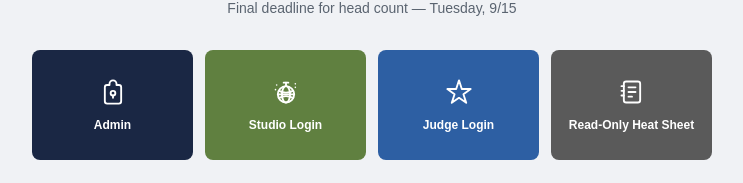
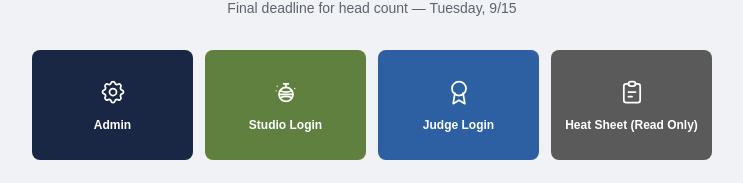
Before and after one commit to jordnbeckr/showcase-app, a Next.js app: page / in a window 1280 px wide. Shown: the part 365-548 px from the top of the page, without its empty margins (268-1011 px from the left). Built offline with nearby package versions, Linux system fonts and the light colour scheme; no server answers.

Commit message:
Fix login page icons to match Tabler outline designs
Co-Authored-By: Claude Sonnet 4.6 <noreply@anthropic.com>

```diff
--- a/app/page.tsx
+++ b/app/page.tsx
@@ -7,11 +7,11 @@ const entries = [
     href: '/login/admin',
     label: 'Admin',
     color: '#1a2744',
+    // ti-settings
     icon: (
-      <svg width="28" height="28" viewBox="0 0 24 24" fill="none" stroke="currentColor" strokeWidth="1.6" strokeLinecap="round" strokeLinejoin="round">
-        <path d="M12 2a3 3 0 0 1 3 3v1h2a2 2 0 0 1 2 2v12a2 2 0 0 1-2 2H7a2 2 0 0 1-2-2V8a2 2 0 0 1 2-2h2V5a3 3 0 0 1 3-3z"/>
-        <circle cx="12" cy="13" r="2"/>
-        <path d="M12 15v2"/>
+      <svg width="28" height="28" viewBox="0 0 24 24" fill="none" stroke="currentColor" strokeWidth="1.5" strokeLinecap="round" strokeLinejoin="round">
+        <path d="M10.325 4.317c.426-1.756 2.924-1.756 3.35 0a1.724 1.724 0 0 0 2.573 1.066c1.543-.94 3.31.826 2.37 2.37a1.724 1.724 0 0 0 1.065 2.572c1.756.426 1.756 2.924 0 3.35a1.724 1.724 0 0 0-1.066 2.573c.94 1.543-.826 3.31-2.37 2.37a1.724 1.724 0 0 0-2.572 1.065c-.426 1.756-2.924 1.756-3.35 0a1.724 1.724 0 0 0-2.573-1.066c-1.543.94-3.31-.826-2.37-2.37a1.724 1.724 0 0 0-1.065-2.572c-1.756-.426-1.756-2.924 0-3.35a1.724 1.724 0 0 0 1.066-2.573c-.94-1.543.826-3.31 2.37-2.37.996.608 2.296.07 2.572-1.065z"/>
+        <circle cx="12" cy="12" r="3"/>
       </svg>
     ),
   },
@@ -19,20 +19,18 @@ const entries = [
     href: '/login/studio',
     label: 'Studio Login',
     color: '#608040',
+    // disco ball — sphere with grid, hanging cord, sparkle dots
     icon: (
-      <svg width="28" height="28" viewBox="0 0 24 24" fill="none" stroke="currentColor" strokeWidth="1.6" strokeLinecap="round" strokeLinejoin="round">
-        {/* disco ball */}
-        <circle cx="12" cy="14" r="7"/>
-        <ellipse cx="12" cy="14" rx="3.5" ry="7"/>
-        <line x1="5" y1="14" x2="19" y2="14"/>
-        <path d="M6 11q3 1.5 6 1.5t6-1.5"/>
-        <path d="M6 17q3-1.5 6-1.5t6 1.5"/>
-        <line x1="12" y1="7" x2="12" y2="4"/>
-        <line x1="10" y1="4" x2="14" y2="4"/>
-        <circle cx="4" cy="6" r="0.7" fill="currentColor" stroke="none"/>
-        <circle cx="20" cy="8" r="0.7" fill="currentColor" stroke="none"/>
-        <circle cx="3" cy="10" r="0.7" fill="currentColor" stroke="none"/>
-        <circle cx="20" cy="5" r="0.7" fill="currentColor" stroke="none"/>
+      <svg width="28" height="28" viewBox="0 0 24 24" fill="none" stroke="currentColor" strokeWidth="1.5" strokeLinecap="round" strokeLinejoin="round">
+        <circle cx="12" cy="14" r="6"/>
+        <line x1="6" y1="14" x2="18" y2="14"/>
+        <path d="M7 11q2.5 1.2 5 1.2t5-1.2"/>
+        <path d="M7 17q2.5-1.2 5-1.2t5 1.2"/>
+        <line x1="12" y1="8" x2="12" y2="5"/>
+        <line x1="10" y1="5" x2="14" y2="5"/>
+        <circle cx="4.5" cy="7" r="0.6" fill="currentColor" stroke="none"/>
+        <circle cx="19.5" cy="9" r="0.6" fill="currentColor" stroke="none"/>
+        <circle cx="3.5" cy="11" r="0.6" fill="currentColor" stroke="none"/>
       </svg>
     ),
   },
@@ -40,25 +38,27 @@ const entries = [
     href: '/login/judge',
     label: 'Judge Login',
     color: '#2d5fa3',
+    // ti-award
     icon: (
-      <svg width="28" height="28" viewBox="0 0 24 24" fill="none" stroke="currentColor" strokeWidth="1.6" strokeLinecap="round" strokeLinejoin="round">
-        <path d="M12 2l2.4 7.4H22l-6.2 4.5 2.4 7.4L12 17l-6.2 4.3 2.4-7.4L2 9.4h7.6z"/>
+      <svg width="28" height="28" viewBox="0 0 24 24" fill="none" stroke="currentColor" strokeWidth="1.5" strokeLinecap="round" strokeLinejoin="round">
+        <circle cx="12" cy="9" r="6"/>
+        <path d="M15.477 12.89L17 22l-5-3-5 3 1.523-9.11"/>
       </svg>
     ),
   },
   {
     href: '/view',
-    label: 'Read-Only Heat Sheet',
+    label: 'Heat Sheet (Read Only)',
     color: '#5a5a5a',
+    // ti-clipboard-list
     icon: (
-      <svg width="28" height="28" viewBox="0 0 24 24" fill="none" stroke="currentColor" strokeWidth="1.6" strokeLinecap="round" strokeLinejoin="round">
-        <rect x="5" y="3" width="14" height="18" rx="2"/>
-        <line x1="9" y1="8" x2="15" y2="8"/>
+      <svg width="28" height="28" viewBox="0 0 24 24" fill="none" stroke="currentColor" strokeWidth="1.5" strokeLinecap="round" strokeLinejoin="round">
+        <path d="M9 5H7a2 2 0 0 0-2 2v12a2 2 0 0 0 2 2h10a2 2 0 0 0 2-2V7a2 2 0 0 0-2-2h-2"/>
+        <rect x="9" y="3" width="6" height="4" rx="2"/>
         <line x1="9" y1="12" x2="15" y2="12"/>
         <line x1="9" y1="16" x2="12" y2="16"/>
-        <line x1="5" y1="7" x2="3" y2="7"/>
-        <line x1="5" y1="11" x2="3" y2="11"/>
-        <line x1="5" y1="15" x2="3" y2="15"/>
+        <circle cx="9" cy="12" r="0.5" fill="currentColor" stroke="none"/>
+        <circle cx="9" cy="16" r="0.5" fill="currentColor" stroke="none"/>
       </svg>
     ),
   },
```
